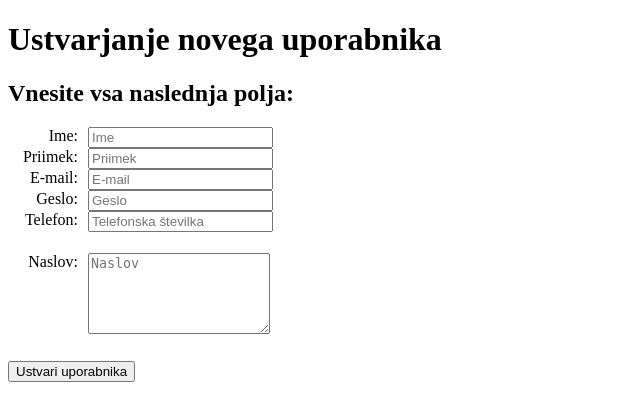
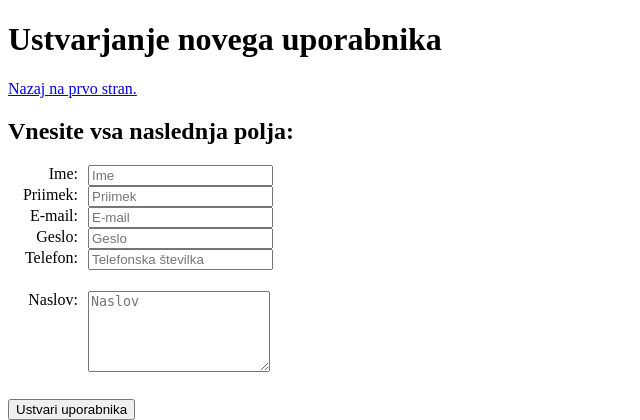
Before and after one commit to gazvoda/spletna-ml, a PHP site: page /registracija.php in a window 1280 px wide. Shown: the top 420 px of the page, without its empty margins (0-640 px from the left). Run offline with PHP 8.4, Linux system fonts and the light colour scheme.

Commit message:
Registracija: povezava na prvo stran

```diff
--- a/registracija.php
+++ b/registracija.php
@@ -73,6 +73,9 @@ if (isset($data["do"]) && $data["do"] == "create_profile"){
 else{
     ?>
     <h1>Ustvarjanje novega uporabnika</h1>
+    <?php
+    echo "<p><a href='index.php'>Nazaj na prvo stran.</a></p>";
+    ?>
     <h2>Vnesite vsa naslednja polja:</h2>
         <form action="<?= $url ?>" method="post">
             <input type="hidden" name="do" value="create_profile" />
```
